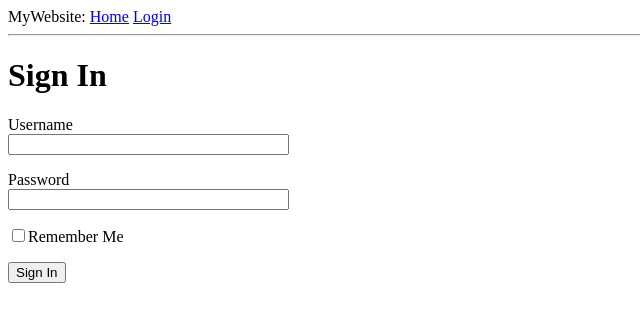
After one commit to JostLuebbe/my-website, a Flask app: page /login in a window 1280 px wide. The commit adds this page. Shown: the top 322 px of the page, without its empty margins (0-640 px from the left). Run offline with Flask 2, Linux system fonts and the light colour scheme.

Commit message:
added basic login page

```diff
--- /dev/null
+++ b/app/forms.py
@@ -0,0 +1,10 @@
+from flask_wtf import FlaskForm
+from wtforms import StringField, PasswordField, BooleanField, SubmitField
+from wtforms.validators import DataRequired
+
+
+class LoginForm(FlaskForm):
+    username = StringField('Username', validators=[DataRequired()])
+    password = PasswordField('Password', validators=[DataRequired()])
+    remember_me = BooleanField('Remember Me')
+    submit = SubmitField('Sign In')
--- a/app/routes.py
+++ b/app/routes.py
@@ -1,8 +1,19 @@
-from flask import render_template
+from flask import render_template, flash, redirect, url_for
 from app import app
+from app.forms import LoginForm
 
 
 @app.route('/')
 @app.route('/index')
 def index():
     return render_template('index.html', title='Home', user='Jost')
+
+
+@app.route('/login', methods=['GET', 'POST'])
+def login():
+    login_form = LoginForm()
+
+    if login_form.validate_on_submit():
+        flash(f'Login requested for user {login_form.username.data}, remember_me={login_form.remember_me.data}')
+        return redirect(url_for('index'))
+    return render_template('login.html', title='Sign In', form=login_form)
--- a/app/templates/base.html
+++ b/app/templates/base.html
@@ -5,8 +5,20 @@
 	<title>{{ title }}</title>
 </head>
 <body>
-<div>MyWebsite: <a href="/index">Home</a> </div>
+<div>MyWebsite:
+	<a href="{{ url_for('index') }}">Home</a>
+	<a href="{{ url_for('login') }}">Login</a>
+</div>
 <hr>
+{% with messages = get_flashed_messages() %}
+	{% if messages %}
+		<ul>
+			{% for message in messages %}
+				<li>{{ message }}</li>
+			{% endfor %}
+		</ul>
+	{% endif %}
+{% endwith %}
 {% block content %}{% endblock %}
 </body>
 </html>
--- /dev/null
+++ b/app/templates/login.html
@@ -0,0 +1,24 @@
+{% extends "base.html" %}
+
+{% block content %}
+	<h1>Sign In</h1>
+	<form action="" method="post" novalidate>
+		{{ form.hidden_tag() }}
+		<p>
+			{{ form.username.label }}<br>
+			{{ form.username(size=32) }}
+			{% for error in form.username.errors %}
+			<span style="color: red">[{{ error }}]</span>
+			{% endfor %}
+		</p>
+		<p>
+			{{ form.password.label }}<br>
+			{{ form.password(size=32) }}
+			{% for error in form.password.errors %}
+			<span style="color: red">[{{ error }}]</span>
+			{% endfor %}
+		</p>
+		<p>{{ form.remember_me() }}{{ form.remember_me.label }}</p>
+		<p>{{ form.submit() }}</p>
+	</form>
+{% endblock %}
```
Also changed, not shown: app/__init__.py (line endings or trailing spaces).
